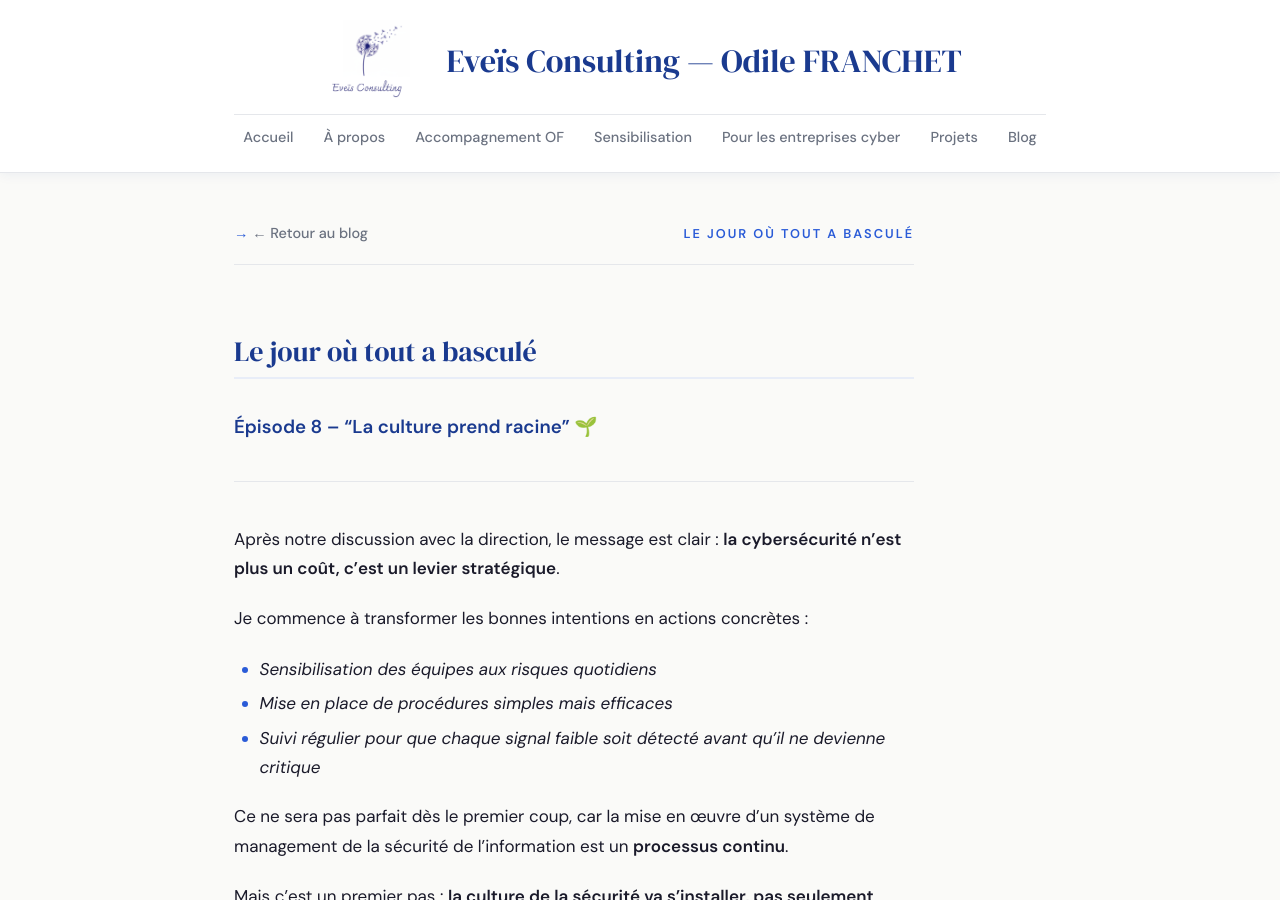
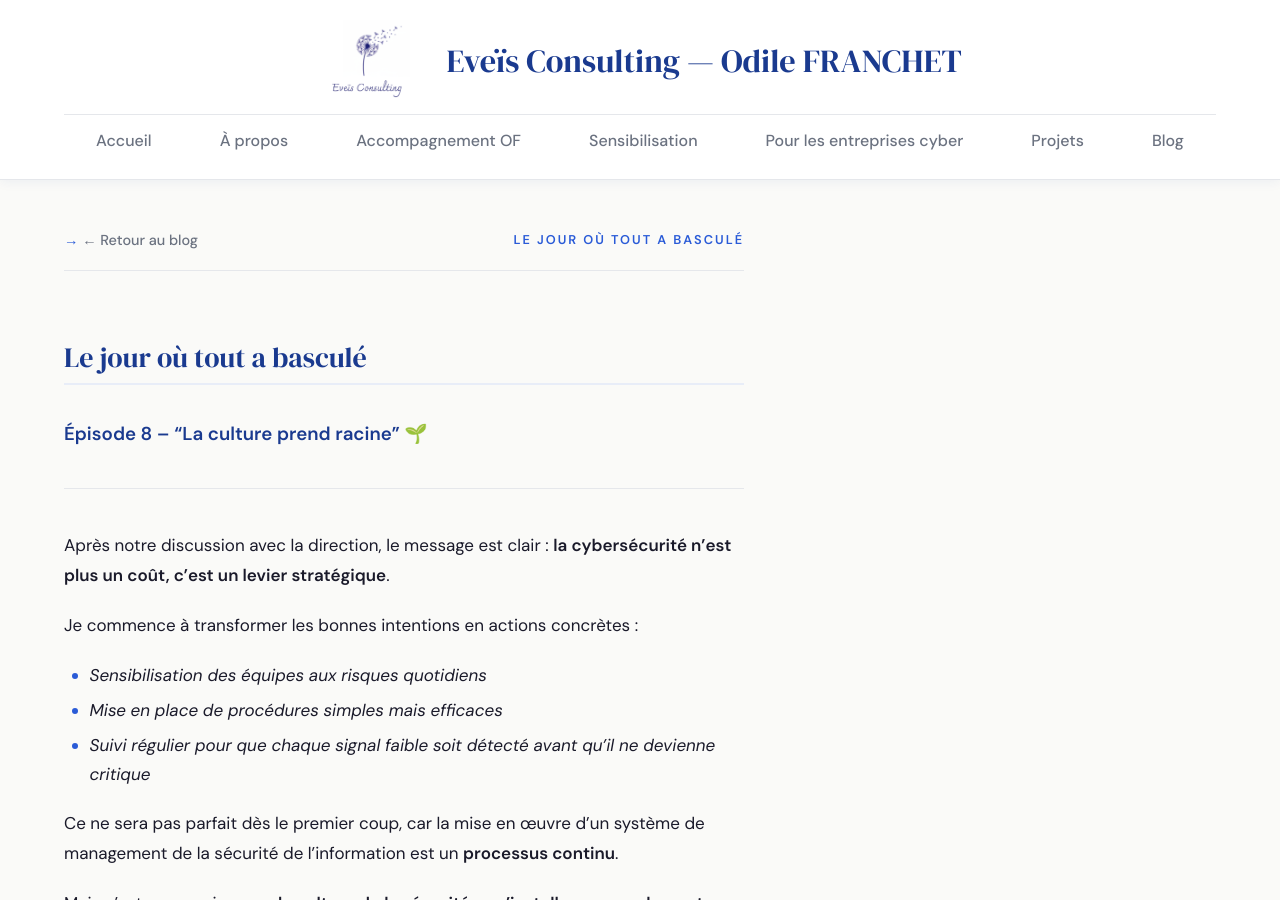
Before and after one commit to ofranchet73/eveis-consulting, a Jekyll site: the page built from episode-8.md, in a window 1280 px wide and 900 px high. Built offline with Jekyll 4.4.1, drawn with Linux system fonts in a browser that asks for light colours.

Commit message:
Update style.css

```diff
--- a/assets/css/style.css
+++ b/assets/css/style.css
@@ -14,7 +14,7 @@
   --bg:         #fafaf8;
   --white:      #ffffff;
   --radius:     6px;
-  --max-width:  860px;
+  --max-width:  1200px;
 }
 
 /* ===== RESET ===== */
@@ -137,23 +137,17 @@ img { max-width: 100%; height: auto; }
   transition: all 0.2s;
 }
 
-.nav-links { display: flex; align-items: center; gap: 2px; }
+.nav-links { display: flex; align-items: center; gap: 2rem; }  /* espacement plus grand */
 
 .nav-link {
-  font-size: 0.85em;
+  font-size: 1rem;          /* au lieu de 0.85em : plus gros */
   font-weight: 500;
   color: var(--muted);
-  padding: 10px 14px;
+  padding: 12px 18px;       /* plus de zone cliquable */
   border-bottom: 2px solid transparent;
   text-decoration: none;
   transition: all 0.2s;
   white-space: nowrap;
-}
-
-.nav-link:hover {
-  color: var(--blue);
-  border-bottom-color: var(--accent);
-  text-decoration: none;
 }
 
 /* ===== CONTENU PRINCIPAL ===== */
```
